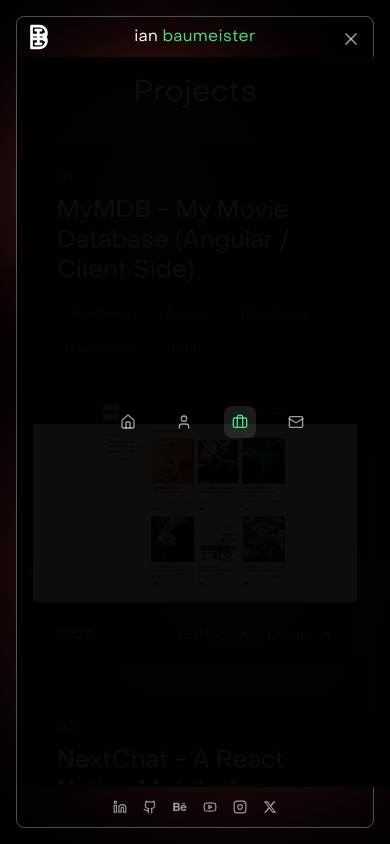
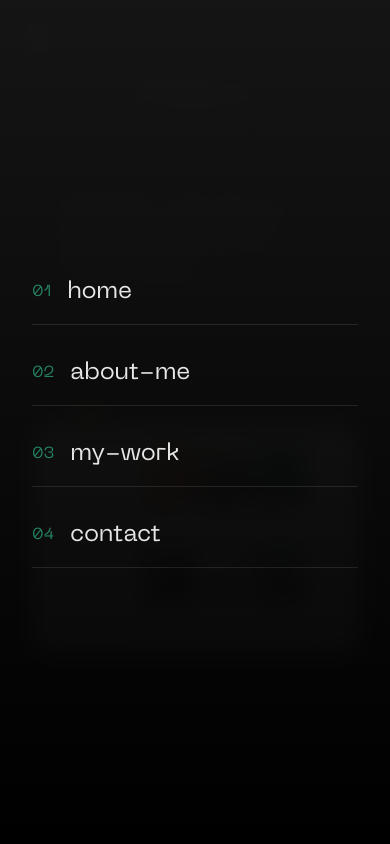
Before and after one commit to ibxibx/portfolio-react, a React (Create React App) app: page /portfolio-react/work in a window 390 px wide. Both pictures are taken after a click on the button 351 px from the left and 39 px from the top of the page. Built offline with nearby package versions, Linux system fonts and the light colour scheme.

Commit message:
Recreated and styled the mobile menu

```diff
--- a/src/components/WorkCard.jsx
+++ /dev/null
@@ -1,15 +0,0 @@
-import { Link } from 'react-router-dom';
-
-const WorkCard = ({ title, description, link }) => {
-  return (
-    <div className="border rounded-lg shadow-lg p-5 hover:shadow-xl transition-shadow">
-      <h3 className="text-xl font-bold">{title}</h3>
-      <p>{description}</p>
-      <Link to={link} className="text-blue-500 underline">
-        Read More
-      </Link>
-    </div>
-  );
-};
-
-export default WorkCard;
--- a/src/components/home/SectionHero.jsx
+++ b/src/components/home/SectionHero.jsx
@@ -4,7 +4,7 @@
 
 const SectionHero = () => {
   const title = (
-    <h1 className="font-['PP_Object_Sans'] text-[32px] sm:text-[48px] md:text-[64px] lg:text-[96px] leading-tight tracking-[-0.04em]">
+    <h1 className="font-['PP_Object_Sans'] text-[28px] sm:text-[36px] md:text-[48px] lg:text-[64px] xl:text-[96px] leading-tight tracking-[-0.04em] max-w-[360px] sm:max-w-[480px] md:max-w-none mx-auto">
       Hi, I'm Ian,
       <br />a <span className="text-[#4ADE80]">creative</span> developer
       <br />
@@ -14,8 +14,12 @@
 
   const subtitle = (
     <p
-      className="mx-auto max-w-[280px] sm:max-w-xl md:max-w-2xl text-[14px] sm:text-[15px] md:text-[16px] opacity-80"
-      style={{ fontFamily: "PP Neue Machina", color: "#999999" }}
+      className="mx-auto max-w-[320px] sm:max-w-xl md:max-w-2xl text-[14px] sm:text-[15px] md:text-[16px] opacity-80 sm:opacity-90"
+      style={{
+        fontFamily: "PP Neue Machina",
+        color: "#999999",
+        textShadow: "0px 0px 3px #000000",
+      }}
     >
       I love solving problems and I bring a combined experience in development
       and design, which gives me a unique perspective to creating modern
@@ -95,6 +99,9 @@
             padding-top: 2rem;
             padding-bottom: 2rem;
           }
+          p {
+            text-shadow: 0px 0px 4px rgba(0, 0, 0, 0.8);
+          }
         }
       `}</style>
     </section>
--- a/src/components/layout/Layout.jsx
+++ b/src/components/layout/Layout.jsx
@@ -2,6 +2,8 @@
 import { Link, useLocation, useNavigate } from "react-router-dom";
 import Spotlight from "../Spotlight";
 import ScrollingWords from "../ScrollingWords";
+import MobileMenu from "./MobileMenu";
+
 import {
   Home,
   User,
@@ -87,6 +89,12 @@
               {mobileMenuOpen ? <X size={20} /> : <Menu size={20} />}
             </button>
 
+            {/* Mobile Menu */}
+            <MobileMenu
+              isOpen={mobileMenuOpen}
+              onClose={() => setMobileMenuOpen(false)}
+            />
+
             <div className="absolute top-1 left-1 w-9 h-10 flex items-center justify-center z-10">
               <Link to="/" className="scale-70">
                 <LogoMonogram />
@@ -102,15 +110,13 @@
             {/* Navigation - Desktop and Mobile */}
             <nav
               className={`
-               ${mobileMenuOpen ? "block" : "hidden"}
-               md:block
-               absolute left-0 top-10 bottom-10 w-10
-               md:flex md:flex-col md:items-center md:justify-center z-20
-               bg-black/95 md:bg-transparent
-              w-screen md:w-10 p-4 md:p-0
-              `}
+   absolute left-0 top-10 bottom-10 w-screen
+   md:w-10 md:flex md:flex-col md:items-center md:justify-center z-20
+    md:bg-transparent p-4 md:p-0
+  `}
             >
-              <div className="flex md:flex-col gap-6 h-full md:h-auto md:justify-center justify-center items-center">
+              {/* Desktop and Tablet Navigation */}
+              <div className="hidden md:flex md:flex-col gap-6 h-full md:h-auto md:justify-center justify-center items-center">
                 <IconTooltip text="home" position="right">
                   <Link
                     to="/"
@@ -119,7 +125,6 @@
                         ? "text-green-400 bg-white/10"
                         : "text-white/60 hover:text-white hover:bg-white/5"
                     }`}
-                    onClick={() => setMobileMenuOpen(false)}
                   >
                     <Home size={16} />
                   </Link>
@@ -133,7 +138,6 @@
                         ? "text-green-400 bg-white/10"
                         : "text-white/60 hover:text-white hover:bg-white/5"
                     }`}
-                    onClick={() => setMobileMenuOpen(false)}
                   >
                     <User size={16} />
                   </Link>
@@ -147,7 +151,6 @@
                         ? "text-green-400 bg-white/10"
                         : "text-white/60 hover:text-white hover:bg-white/5"
                     }`}
-                    onClick={() => setMobileMenuOpen(false)}
                   >
                     <Briefcase size={16} />
                   </Link>
@@ -161,7 +164,6 @@
                         ? "text-green-400 bg-white/10"
                         : "text-white/60 hover:text-white hover:bg-white/5"
                     }`}
-                    onClick={() => setMobileMenuOpen(false)}
                   >
                     <Mail size={16} />
                   </Link>
--- a/src/components/layout/MobileMenu.jsx
+++ b/src/components/layout/MobileMenu.jsx
@@ -1,25 +1,85 @@
 import React from "react";
 import { motion } from "framer-motion";
+import { Link } from "react-router-dom";
 
-const MobileMenu = ({ isOpen, onClose, children }) => {
+const MobileMenu = ({ isOpen, onClose }) => {
+  const menuItems = [
+    { number: "01", text: "home", path: "/" },
+    { number: "02", text: "about-me", path: "/about" },
+    { number: "03", text: "my-work", path: "/work" },
+    { number: "04", text: "contact", path: "/contact" },
+  ];
+
+  const backdropVariants = {
+    closed: { opacity: 0, transition: { duration: 0.2 } },
+    open: { opacity: 1, transition: { duration: 0.2 } },
+  };
+
+  const menuVariants = {
+    closed: {
+      opacity: 0,
+      transition: { duration: 0.2 },
+    },
+    open: {
+      opacity: 1,
+      transition: { duration: 0.2 },
+    },
+  };
+
+  const itemVariants = {
+    closed: { opacity: 0, y: 20 },
+    open: (i) => ({
+      opacity: 1,
+      y: 0,
+      transition: {
+        delay: i * 0.1,
+        duration: 0.3,
+      },
+    }),
+  };
+
   return (
     <motion.div
-      className={`fixed inset-[1px] bg-black/50 backdrop-blur-sm z-50 rounded-lg ${
-        isOpen ? "opacity-100" : "opacity-0 pointer-events-none"
+      className={`fixed inset-0 bg-black/80 backdrop-blur-md z-50 ${
+        !isOpen && "pointer-events-none"
       }`}
-      initial={false}
-      animate={{ opacity: isOpen ? 1 : 0 }}
-      transition={{ duration: 0.2 }}
+      initial="closed"
+      animate={isOpen ? "open" : "closed"}
+      variants={backdropVariants}
       onClick={onClose}
     >
       <motion.div
-        className="absolute top-[41px] bottom-[41px] w-[85%] bg-neutral-900/70 backdrop-blur-md border-r border-white/10"
-        initial={{ x: "-100%" }}
-        animate={{ x: isOpen ? 0 : "-100%" }}
-        transition={{ duration: 0.3 }}
+        className="absolute inset-0 flex items-center justify-center bg-gradient-to-b from-neutral-900/90 to-black/90"
+        variants={menuVariants}
         onClick={(e) => e.stopPropagation()}
       >
-        <div className="h-full overflow-y-auto scrollbar-thin">{children}</div>
+        <nav className="w-full max-w-lg px-8">
+          <ul className="space-y-8">
+            {menuItems.map(({ number, text, path }, i) => (
+              <motion.li
+                key={text}
+                custom={i}
+                variants={itemVariants}
+                className="border-b border-white/10 pb-4"
+              >
+                <Link
+                  to={path}
+                  className="group flex items-center space-x-4"
+                  onClick={() => {
+                    onClose();
+                  }}
+                >
+                  <span className="font-mono text-emerald-400/60 text-base">
+                    {number}
+                  </span>
+                  <span className="font-mono text-2xl text-white/90 group-hover:text-emerald-400 transition-colors duration-300">
+                    {text}
+                  </span>
+                </Link>
+              </motion.li>
+            ))}
+          </ul>
+        </nav>
       </motion.div>
     </motion.div>
   );
--- a/src/pages/Work.jsx
+++ b/src/pages/Work.jsx
@@ -75,7 +75,7 @@
 
       {/* Image Section */}
       <div
-        className={`w-full lg:w-[340px] h-[200px] lg:h-auto relative overflow-hidden ${
+        className={`w-full lg:w-[340px] h-[250px] lg:h-[250px] relative flex items-center justify-center overflow-hidden ${
           isSmallViewport || inView ? "opacity-100" : "opacity-0"
         }`}
       >
@@ -103,7 +103,6 @@
     </motion.div>
   );
 };
-
 const Work = () => {
   const projects = [
     {
```
